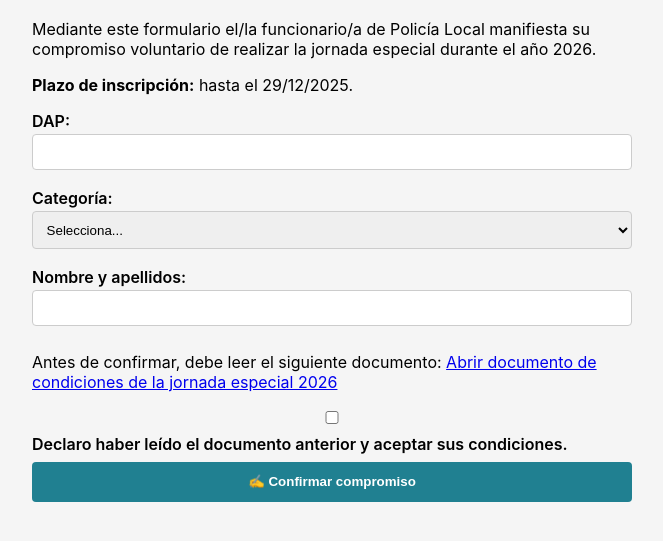
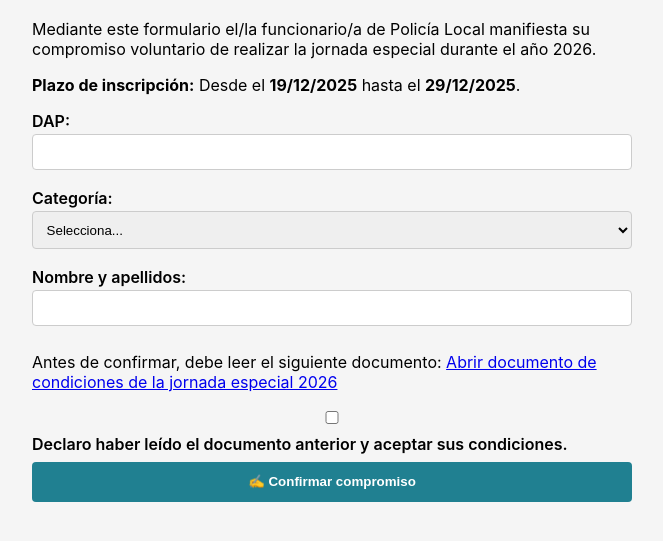
Before and after one commit to eloygole-ops/jornada-especial-2026, a plain HTML site: page index.html in a window 1280 px wide. Shown: the part 111-652 px from the top of the page, without its empty margins (308-971 px from the left). Drawn offline with nearby package versions, Linux system fonts and the light colour scheme.

Commit message:
plazo de inscripcion modificado

```diff
--- a/index.html
+++ b/index.html
@@ -82,7 +82,7 @@
             Mediante este formulario el/la funcionario/a de Policía Local manifiesta su compromiso voluntario
             de realizar la jornada especial durante el año 2026.
         </p>
-        <p><strong>Plazo de inscripción:</strong> hasta el 29/12/2025.</p>
+        <p><strong>Plazo de inscripción:</strong> Desde el <strong>19/12/2025</strong> hasta el <strong>29/12/2025</strong>.</p>
 
         <label for="dip">DAP:</label>
         <input type="text" id="dip" maxlength="20" required>
```
